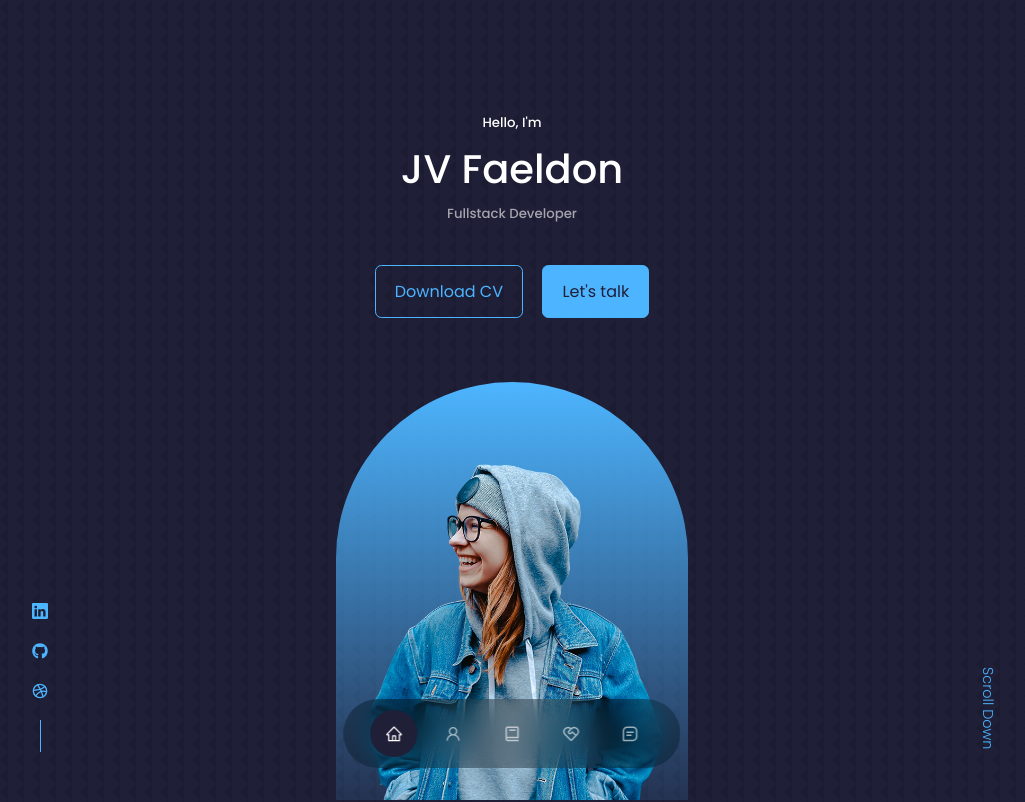
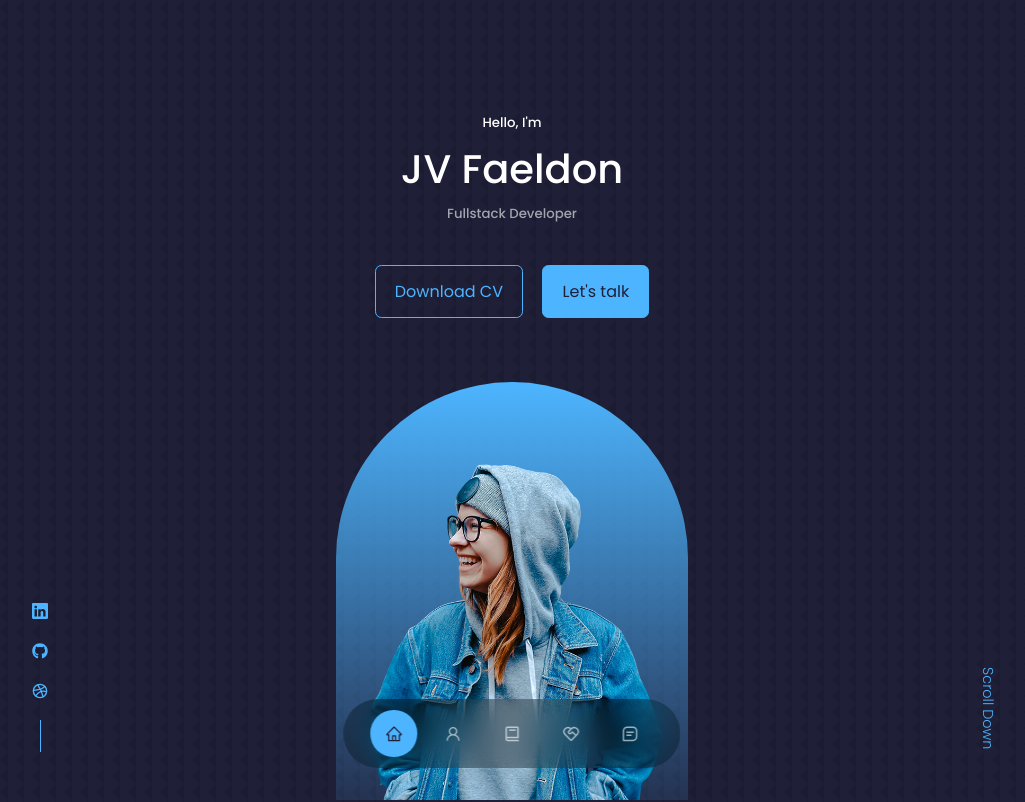
Before and after one commit to jvfaeldon20/react-dev-folio, a React (Create React App) app: page / in a window 1280 px wide. Shown: the top 802 px of the page, without its empty margins (128-1153 px from the left). Built offline with nearby package versions, Linux system fonts and the light colour scheme.

Commit message:
update nav button hover

```diff
--- a/src/components/nav/nav.css
+++ b/src/components/nav/nav.css
@@ -28,6 +28,6 @@ nav a:hover{
 }
 
 nav a.active{
-    background-color: var(--color-bg);
-    color: var(--color-white)
+    background-color: var(--color-primary);
+    color: var(--color-bg)
 }
```
